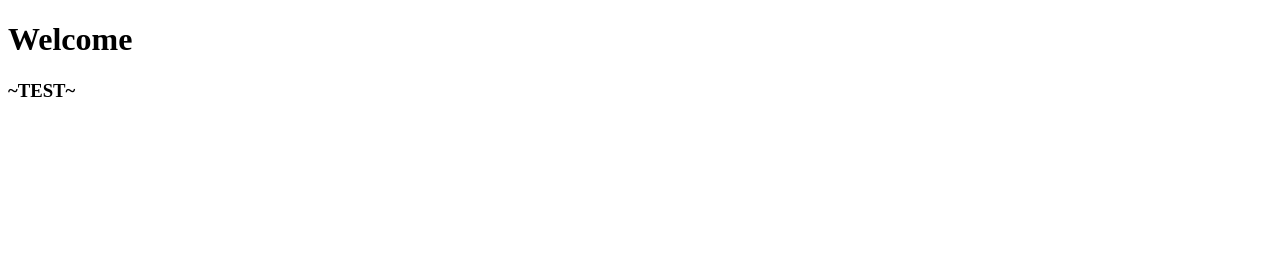
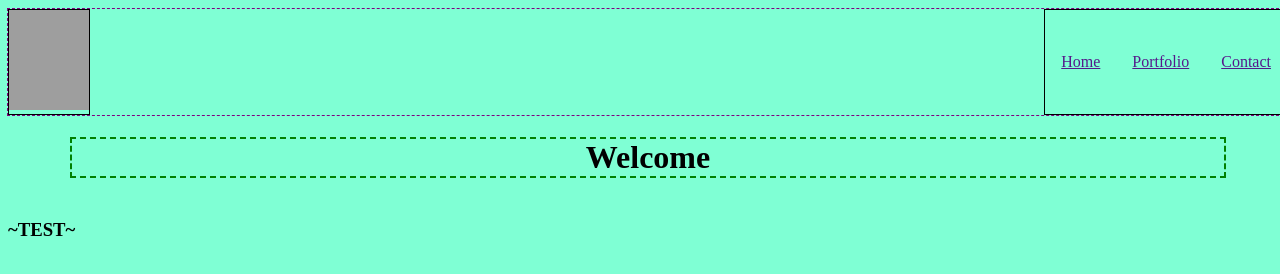
Before and after one commit to HolmesMatthew/serverZuluHTML, a plain HTML site: page index.html in a window 1280 px wide. Drawn offline with Linux system fonts and the light colour scheme; grey boxes are pictures that could not be loaded.

Commit message:
adding templates

```diff
--- a/index.html
+++ b/index.html
@@ -3,11 +3,25 @@
   <head>
     <meta charset="UTF-8" />
     <meta name="viewport" content="width=device-width, initial-scale=1.0" />
+    <link rel="stylesheet" href="templates/css/styles.css" />
+    <script defer src="templates/js/app.js"></script>
     <title>Home</title>
   </head>
   <body>
+    <div id="nav">
+      <div id="logo">
+        <a href="">
+          <img src="https://placekitten.com/80/100" alt="a cat" />
+        </a>
+      </div>
+      <div class="links">
+        <a href="">Home</a>
+        <a href="">Portfolio</a>
+        <a href="">Contact</a>
+      </div>
+    </div>
     <!--  -->
-    <h1>Welcome</h1>
+    <h1 id="banner">Welcome</h1>
     <h3>~TEST~</h3>
   </body>
 </html>
--- /dev/null
+++ b/templates/css/styles.css
@@ -0,0 +1,47 @@
+#nav {
+  align-self: center;
+  width: 100vw;
+  margin: 0;
+  padding: 0;
+  display: flex;
+  flex-direction: row;
+  justify-content: space-between;
+  border: 1px dashed purple;
+}
+#logo {
+  display: flex;
+  width: fit-content;
+  border: 1px solid black;
+  justify-content: center;
+  align-items: center;
+}
+#logo > * {
+  margin: 0;
+  padding: 0;
+}
+.links {
+  display: flex;
+  justify-content: center;
+  align-items: center;
+  width: fit-content;
+  border: 1px solid black;
+}
+.links > * {
+  margin: 1em;
+}
+body {
+  width: 100vw;
+  display: flex;
+  flex-direction: column;
+  /* justify-content: center;
+  align-items: center; */
+  background-color: aquamarine;
+}
+
+#banner {
+  width: 90vw;
+  border: 2px dashed green;
+  display: flex;
+  justify-content: center;
+  align-self: center;
+}
```
Also changed, not shown: templates/js/app.js (added).
